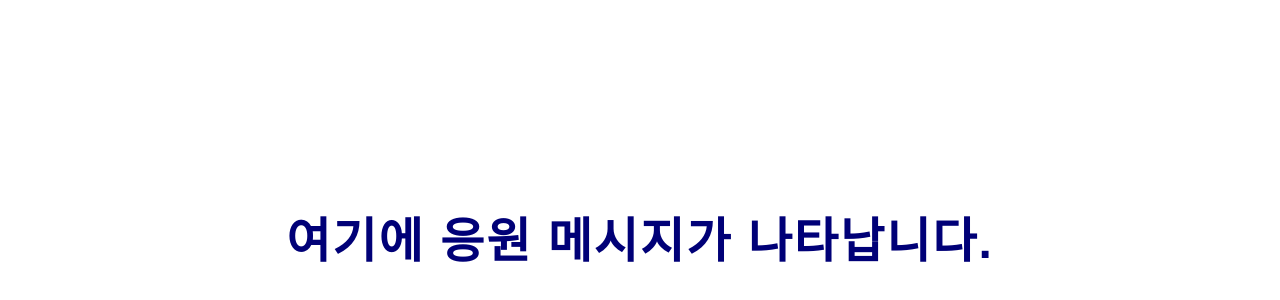
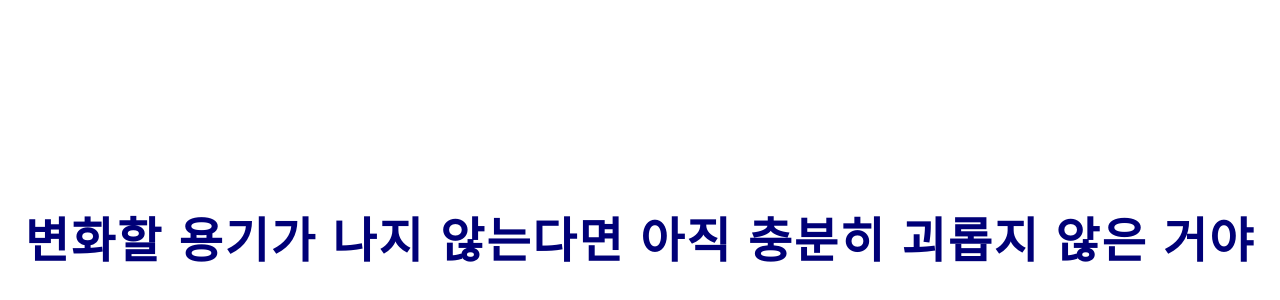
Before and after one commit to rion99/brain, a plain HTML site: page index.html in a window 1280 px wide. Shown: the part 158-458 px from the top of the page. Drawn offline with Linux system fonts and the light colour scheme.

Commit message:
Update index.html

```diff
--- a/index.html
+++ b/index.html
@@ -1,11 +1,11 @@
 <!DOCTYPE html>
 <html lang="ko">
 <head>
-  <meta charset="UTF-8">
-  <meta name="viewport" content="width=device-width, initial-scale=1.0">
+  <meta charset="UTF-8" />
+  <meta name="viewport" content="width=device-width, initial-scale=1.0"/>
   <title>당신의 마음건강을 응원합니다</title>
   <!-- GitHub Pages에서는 절대 경로 사용을 권장합니다 -->
-  <link rel="stylesheet" href="/styles.css"> <!-- CSS 파일 경로를 절대경로로 수정 -->
+  <link rel="stylesheet" href="/styles.css" /> <!-- CSS 파일 경로를 절대경로로 수정 -->
   <style>
     /* HTML 내에서 기본 스타일을 추가할 수 있음 */
     body, html {
@@ -45,15 +45,15 @@
     여기에 응원 메시지가 나타납니다.
   </div>
   <script>
-    // 랜덤 응원 메시지 배열
+    // 랜덤 응원 메시지 배열 (기본 따옴표 사용)
     const quotes = [
-      “네가 선택한 거라면 그게 맞는 거지”
-      “너의 신중한 결정을 믿어”
-      “이것도 큰 완성의 일부야”
-      “지금까지 간직해 온 신념이 도움이 될거야”
-      “네가 확인한 것만 믿으면 돼”
-      “돌아갈 수는 있어도 길을 잃지는 않을 거야”
-      “변화할 용기가 나지 않는다면 아직 충분히 괴롭지 않은 거야”
+      "네가 선택한 거라면 그게 맞는 거지",
+      "너의 신중한 결정을 믿어",
+      "이것도 큰 완성의 일부야",
+      "지금까지 간직해 온 신념이 도움이 될거야",
+      "네가 확인한 것만 믿으면 돼",
+      "돌아갈 수는 있어도 길을 잃지는 않을 거야",
+      "변화할 용기가 나지 않는다면 아직 충분히 괴롭지 않은 거야"
     ];
     // 랜덤 메시지 함수
     function showRandomQuote() {
```
